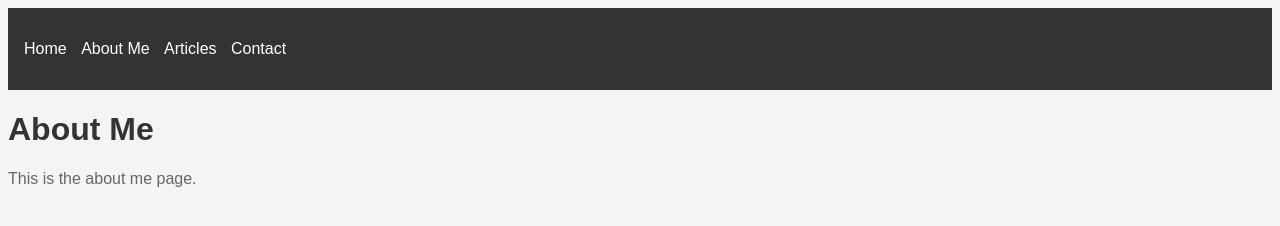
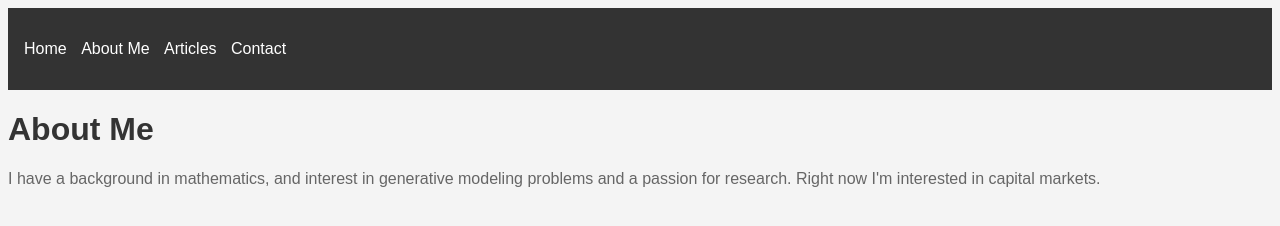
Before and after one commit to adcontrac/mywebsite, a plain HTML site: page about.html in a window 1280 px wide. Drawn offline with Linux system fonts and the light colour scheme.

Commit message:
Update about.html

```diff
--- a/about.html
+++ b/about.html
@@ -16,6 +16,6 @@
         </ul>
     </nav>
     <h1>About Me</h1>
-    <p>This is the about me page.</p>
+    <p> I have a background in mathematics, and interest in generative modeling problems and a passion for research. Right now I'm interested in capital markets.</p>
 </body>
 </html>
```
